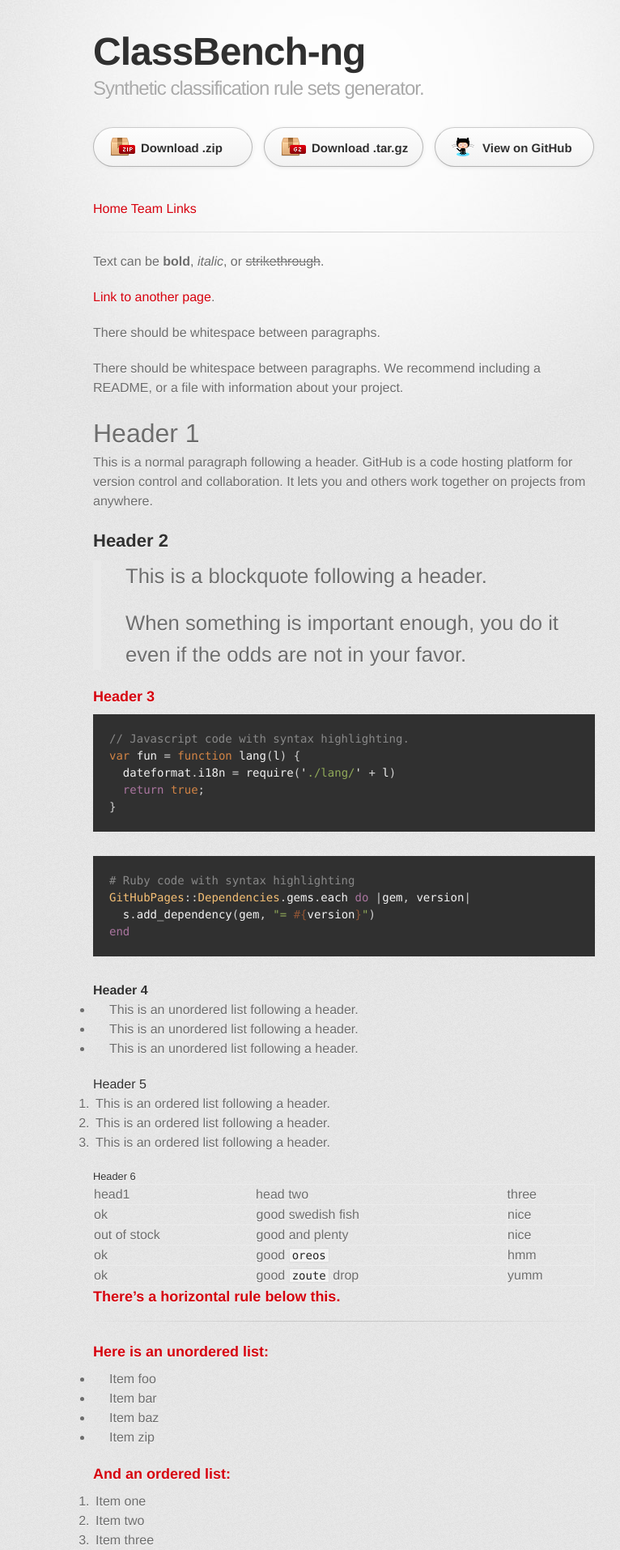
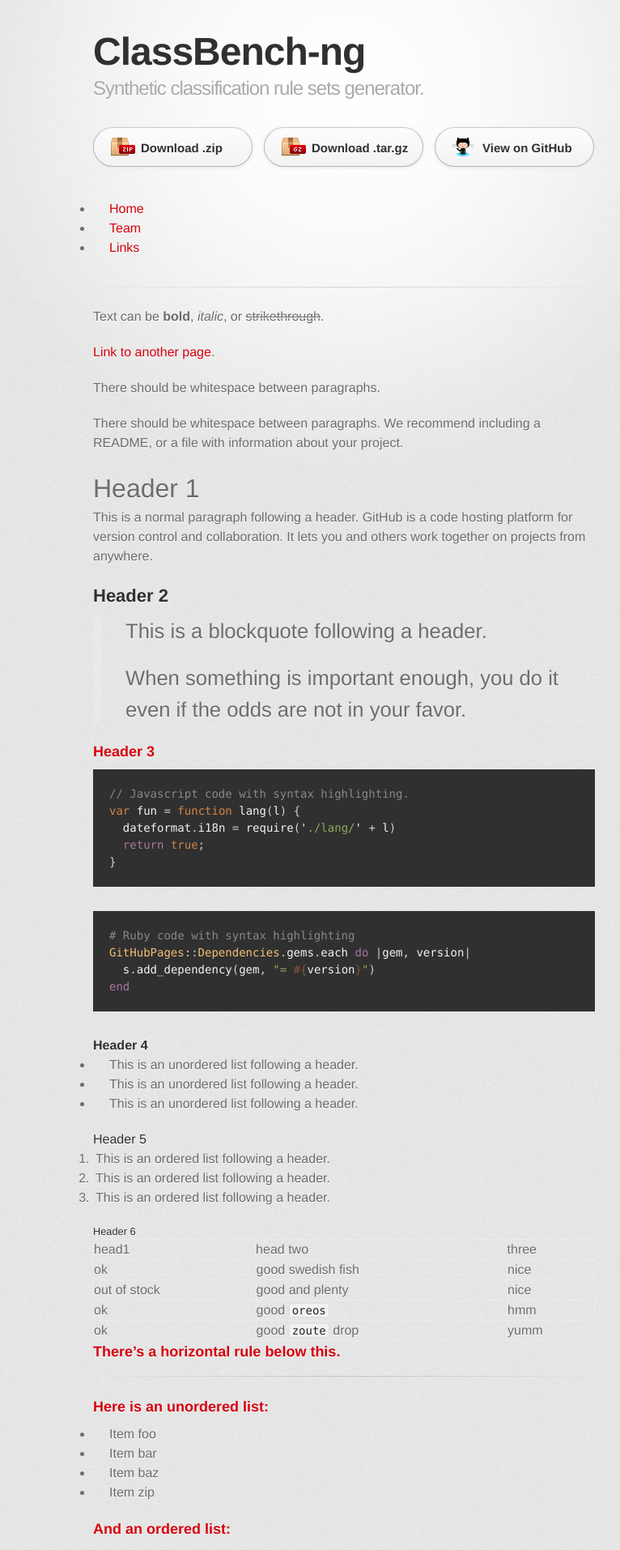
Before and after one commit to classbench-ng/classbench-ng.github.io, a Jekyll site: the page built from index.md, in a window 1280 px wide. Shown: the top 1914 px of the page at 81% size, without its empty margins (215-981 px from the left). Built offline with Jekyll 4.4.1, drawn with Linux system fonts in a browser that asks for light colours; some web fonts are replaced.

Commit message:
Update my_default.html
Navigation bar as a list.

```diff
--- a/_layouts/my_default.html
+++ b/_layouts/my_default.html
@@ -31,10 +31,12 @@
           <a href="{{ site.github.owner_url }}/classbench-ng" id="view-on-github" class="button" target="blank"><span>View on GitHub</span></a>
 	  {% endif %}
         </section>
-	<section id="pages" class="clearfix">
-	  <a href="/" id="nav-home">Home</a>
-	  <a href="team" id="nav-team">Team</a>
-	  <a href="links" id="nav-links">Links</a>
+	<section id="pages" class="navigation_bar clearfix">
+	  <ul>
+	    <li><a href="/" id="nav-home">Home</a></li>
+	    <li><a href="team" id="nav-team">Team</a></li>
+	    <li><a href="links" id="nav-links">Links</a></li>
+	  </ul>
 	</section>
         <hr>
         <section id="main_content">
```
